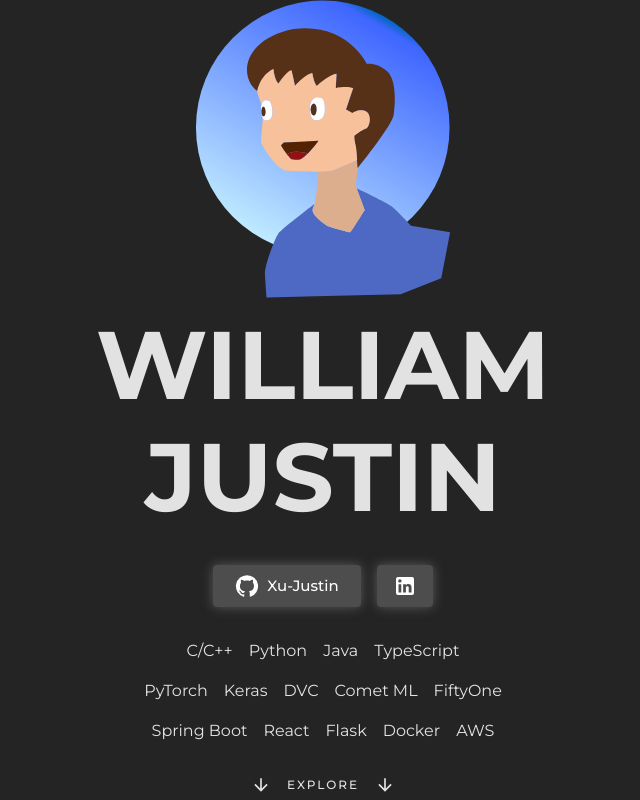
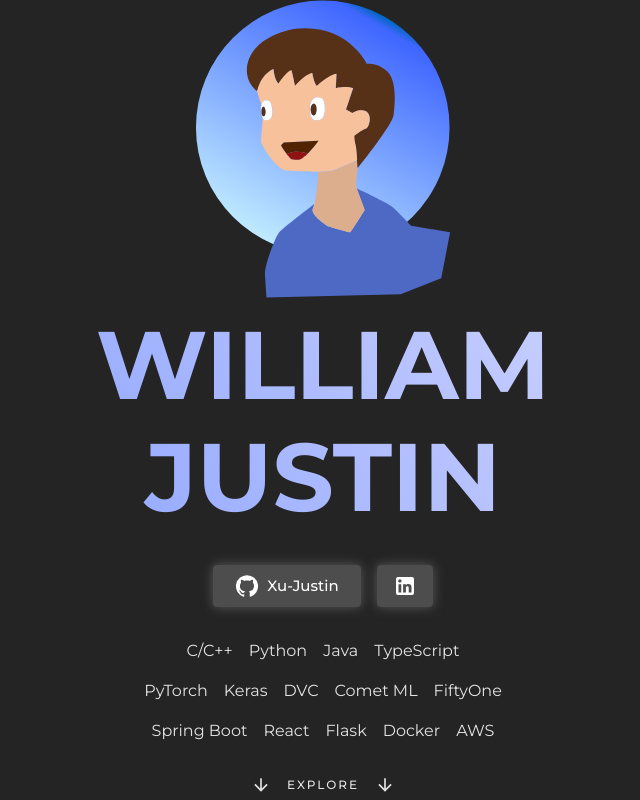
Before and after one commit to Xu-Justin/xu-justin.github.io, a React (Vite) app: page / in a window 1280 px wide. Shown: the top 800 px of the page, without its empty margins (317-957 px from the left). Built offline with nearby package versions, Linux system fonts and the light colour scheme.

Commit message:
animated gradient profile name

```diff
--- a/src/components/Profile.tsx
+++ b/src/components/Profile.tsx
@@ -24,6 +24,7 @@ function Profile() {
                 <img className={'profile-image no-select'} src={JustinXu} alt={'William Justin'}/>
             </div>
             <Typography
+                className={'profile-name'}
                 variant={'h1'}
                 fontWeight={'bold'}
                 textTransform={'uppercase'}
--- a/src/css/profile.css
+++ b/src/css/profile.css
@@ -13,6 +13,22 @@
 @keyframes profileAnimation {
     to {
         opacity: 1;
+    }
+}
+
+.profile-name {
+    -webkit-text-fill-color: transparent;
+    background: rgb(213,217,255);
+    background: linear-gradient(60deg, rgba(213,217,255,1) 0%, rgba(140,163,255,1) 50%, rgba(213,217,255,1) 100%);
+    background-size: 200% auto;
+    background-clip: text;
+
+    animation: profileNameAnimation 12s linear 0s infinite;
+}
+
+@keyframes profileNameAnimation {
+    to {
+        background-position: 200% center;
     }
 }
 
```
